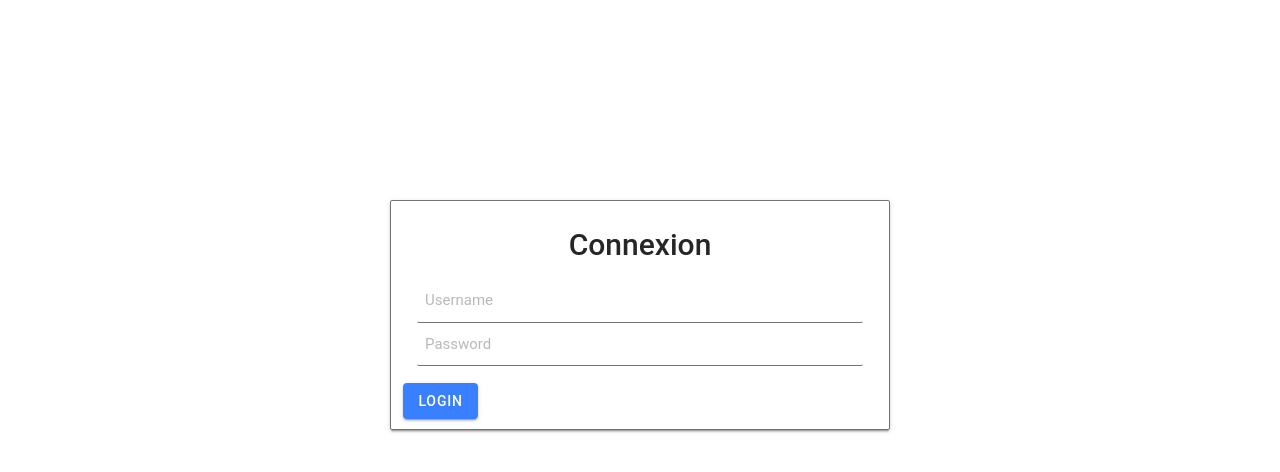
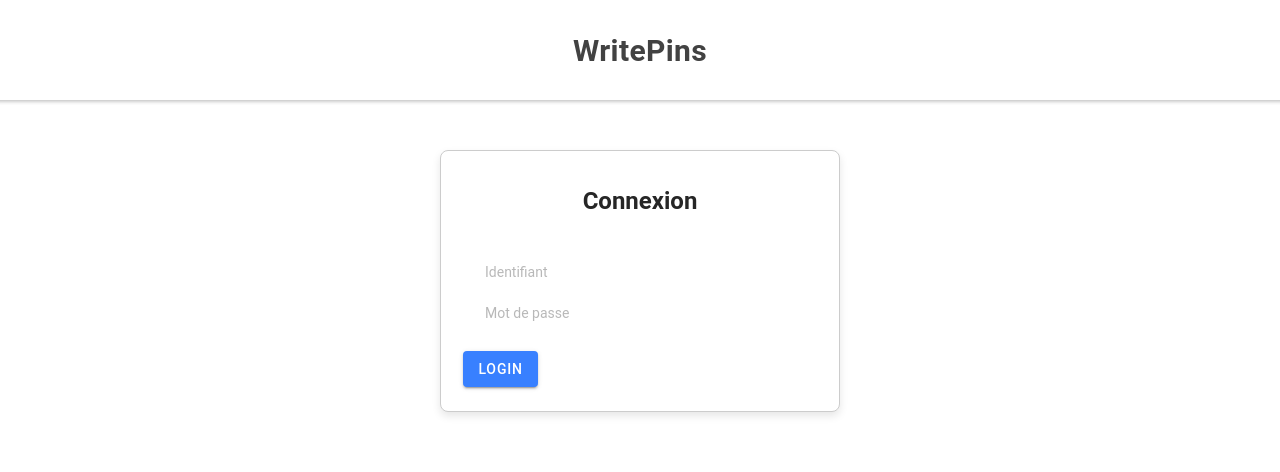
Before and after one commit to Jaden38/WritPins, a React (Create React App) app: page /login in a window 1280 px wide. Shown: the top 472 px of the page. Built offline with nearby package versions, Linux system fonts and the light colour scheme.

Commit message:
Commit old

```diff
--- a/src/pages/Login.css
+++ b/src/pages/Login.css
@@ -1,23 +1,45 @@
+.header {
+    display: flex;
+    justify-content: center;
+    align-items: center;
+    height: 100px;
+}
+
+.header-title {
+    text-align: center;
+    width: 100%;
+    font-size: 30px;
+    font-weight: bold;
+}
 
 #card {
-    border: 1px solid ;
-    border-radius: 2px;
-    width: 500px;
-    height: 230px;
-    margin: 0 auto;
-    margin-top: 200px;
-    padding: 10px;
-
+    border: 1px solid #ccc;
+    border-radius: 8px;
+    width: 90%;
+    max-width: 400px;
+    margin: 50px auto;
+    padding: 20px;
+    box-shadow: 0 4px 8px rgba(0, 0, 0, 0.1);
 }
 
 #title {
     text-align: center;
-    font-style: bold;
-    font-size: 30px;
+    font-weight: bold;
+    font-size: 24px;
+    margin-bottom: 20px;
 }
 
-#input {
-    font-size: 15px;
-    border-bottom: 1px solid ;
-    border-radius: 2px;
+.input {
+    font-size: 16px;
+    border: 1px solid #ccc;
+    border-radius: 4px;
+    padding: 10px;
+    margin-bottom: 15px;
+    width: 100%;
 }
+
+.login-button {
+    font-size: 18px;
+    padding: 10px;
+    margin-top: 10px;
+}
--- a/src/pages/Login.tsx
+++ b/src/pages/Login.tsx
@@ -1,31 +1,23 @@
 import { useState } from 'react';
 import {
-  IonButtons,
   IonContent,
   IonHeader,
-  IonList,
-  IonMenu,
-  IonMenuButton,
   IonPage,
   IonRefresher,
   IonRefresherContent,
   IonTitle,
   IonToolbar,
-  useIonViewWillEnter,
   IonButton,
   IonCard,
   IonCardContent,
   IonCardHeader,
-  IonCardSubtitle,
   IonCardTitle,
   IonInput
 } from '@ionic/react';
 import './Login.css';
 import { Redirect } from 'react-router';
 
-
 const App: React.FC = () => {
-
   const [isLoggedIn, setIsLoggedIn] = useState(false);
 
   const refresh = (e: CustomEvent) => {
@@ -33,16 +25,18 @@ const App: React.FC = () => {
       e.detail.complete();
     }, 3000);
   };
-  if(isLoggedIn) {
-    return <Redirect to="/home"/>}
+
+  if (isLoggedIn) {
+    return <Redirect to="/home" />;
+  }
 
   return (
     <IonPage id="page">
-      {/* <IonHeader>
-        <IonToolbar>
-          <IonTitle>Login</IonTitle>
+      <IonHeader>
+        <IonToolbar className="header">
+          <IonTitle className="header-title">WritePins</IonTitle>
         </IonToolbar>
-      </IonHeader> */}
+      </IonHeader>
       <IonContent fullscreen>
         <IonRefresher slot="fixed" onIonRefresh={refresh}>
           <IonRefresherContent></IonRefresherContent>
@@ -52,16 +46,13 @@ const App: React.FC = () => {
             <IonCardTitle id="title">Connexion</IonCardTitle>
           </IonCardHeader>
           <IonCardContent>
-            <IonInput id="input" placeholder="Username"></IonInput>
-            <IonInput id="input" placeholder="Password"></IonInput>
+            <IonInput id="input" placeholder="Identifiant"></IonInput>
+            <IonInput id="input" placeholder="Mot de passe" type="password"></IonInput>
           </IonCardContent>
-
           <IonButton onClick={() => setIsLoggedIn(true)}>Login</IonButton>
-
         </IonCard>
       </IonContent>
     </IonPage>
-
   );
 };
 
```
